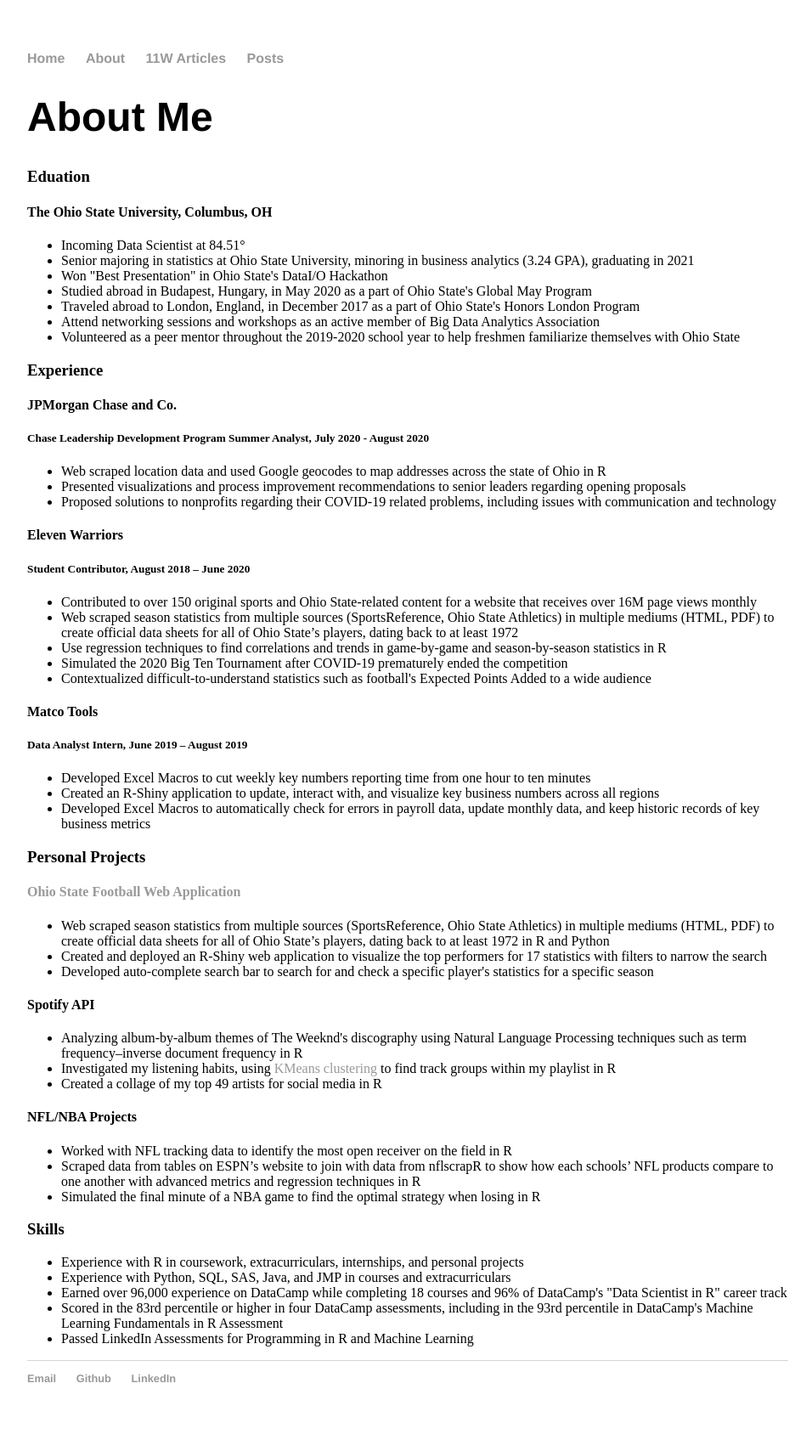
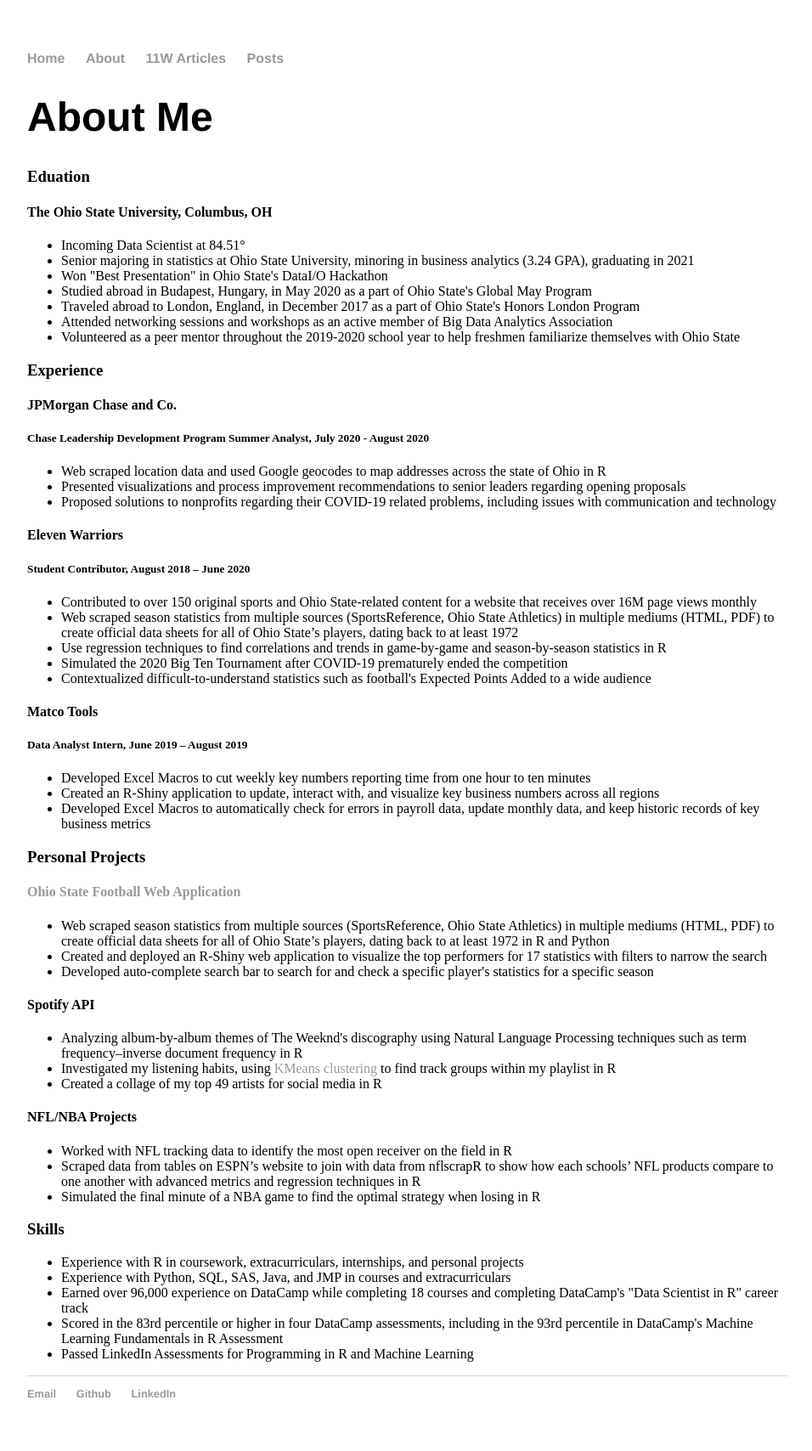
Before and after one commit to mtnartker/mtnartker.github.io, a Jekyll site: the page built from about/index.html, in a window 1280 px wide. Shown: the whole page at 85% size, without its empty margins (160-1116 px from the left). Built offline with Jekyll 4.4.1, drawn with Linux system fonts in a browser that asks for light colours.

Commit message:
Update index.html

```diff
--- a/about/index.html
+++ b/about/index.html
@@ -23,7 +23,7 @@
   <li>Won "Best Presentation" in Ohio State's DataI/O Hackathon
   <li>Studied abroad in Budapest, Hungary, in May 2020 as a part of Ohio State's Global May Program</li>
   <li>Traveled abroad to London, England, in December 2017 as a part of Ohio State's Honors London Program</li>
-  <li>Attend networking sessions and workshops as an active member of Big Data Analytics Association</li>
+  <li>Attended networking sessions and workshops as an active member of Big Data Analytics Association</li>
   <li>Volunteered as a peer mentor throughout the 2019-2020 school year to help freshmen familiarize themselves with Ohio State</li>
 </ul>
 <h3> Experience </h3>
@@ -73,6 +73,6 @@
 <ul>
   <li>Experience with R in coursework, extracurriculars, internships, and personal projects</li>
   <li>Experience with Python, SQL, SAS, Java, and JMP in courses and extracurriculars</li>
-  <li>Earned over 96,000 experience on DataCamp while completing 18 courses and 96% of DataCamp's "Data Scientist in R" career track</li>
+  <li>Earned over 96,000 experience on DataCamp while completing 18 courses and completing DataCamp's "Data Scientist in R" career track</li>
   <li>Scored in the 83rd percentile or higher in four DataCamp assessments, including in the 93rd percentile in DataCamp's Machine Learning Fundamentals in R Assessment</li>
   <li>Passed LinkedIn Assessments for Programming in R and Machine Learning</li>
```
